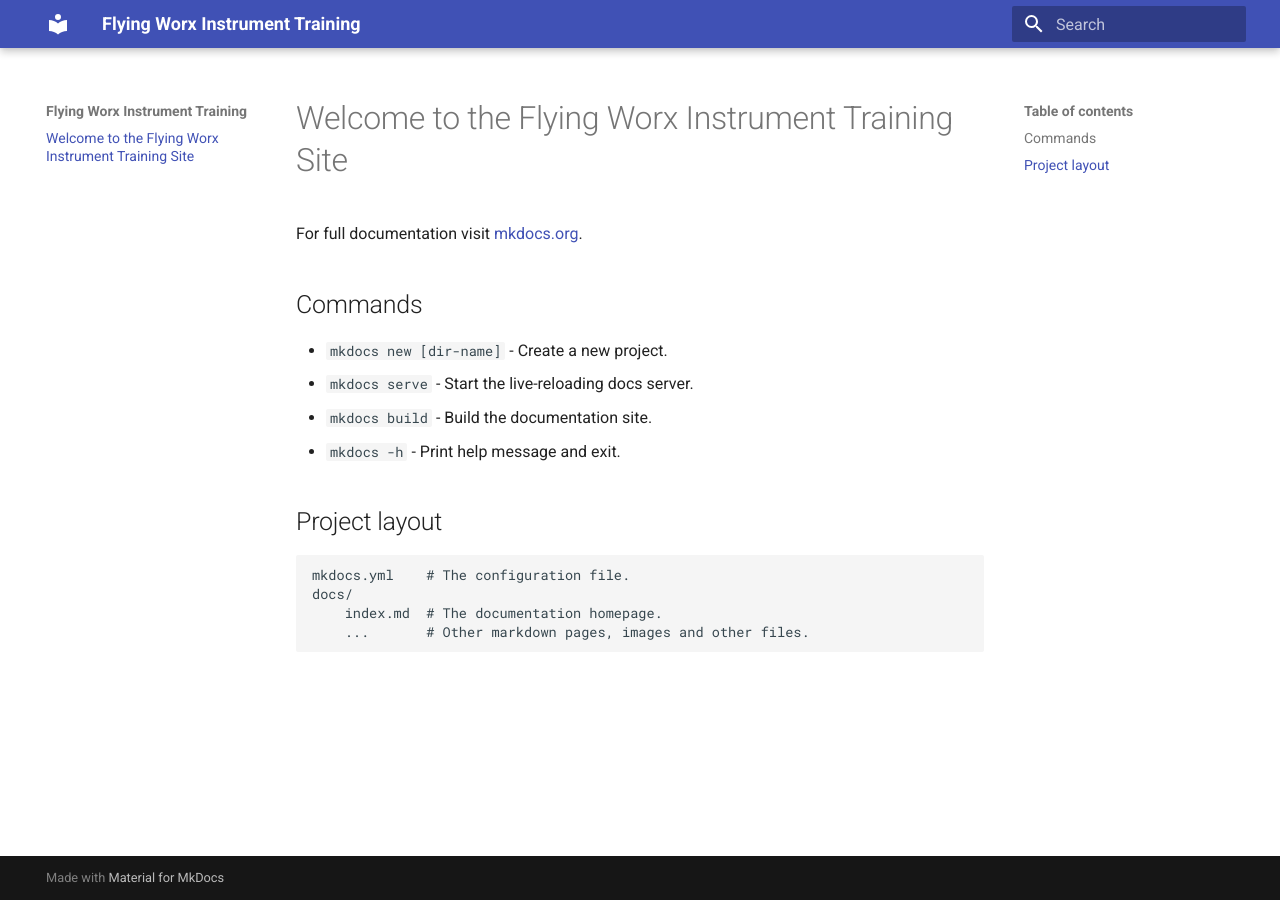
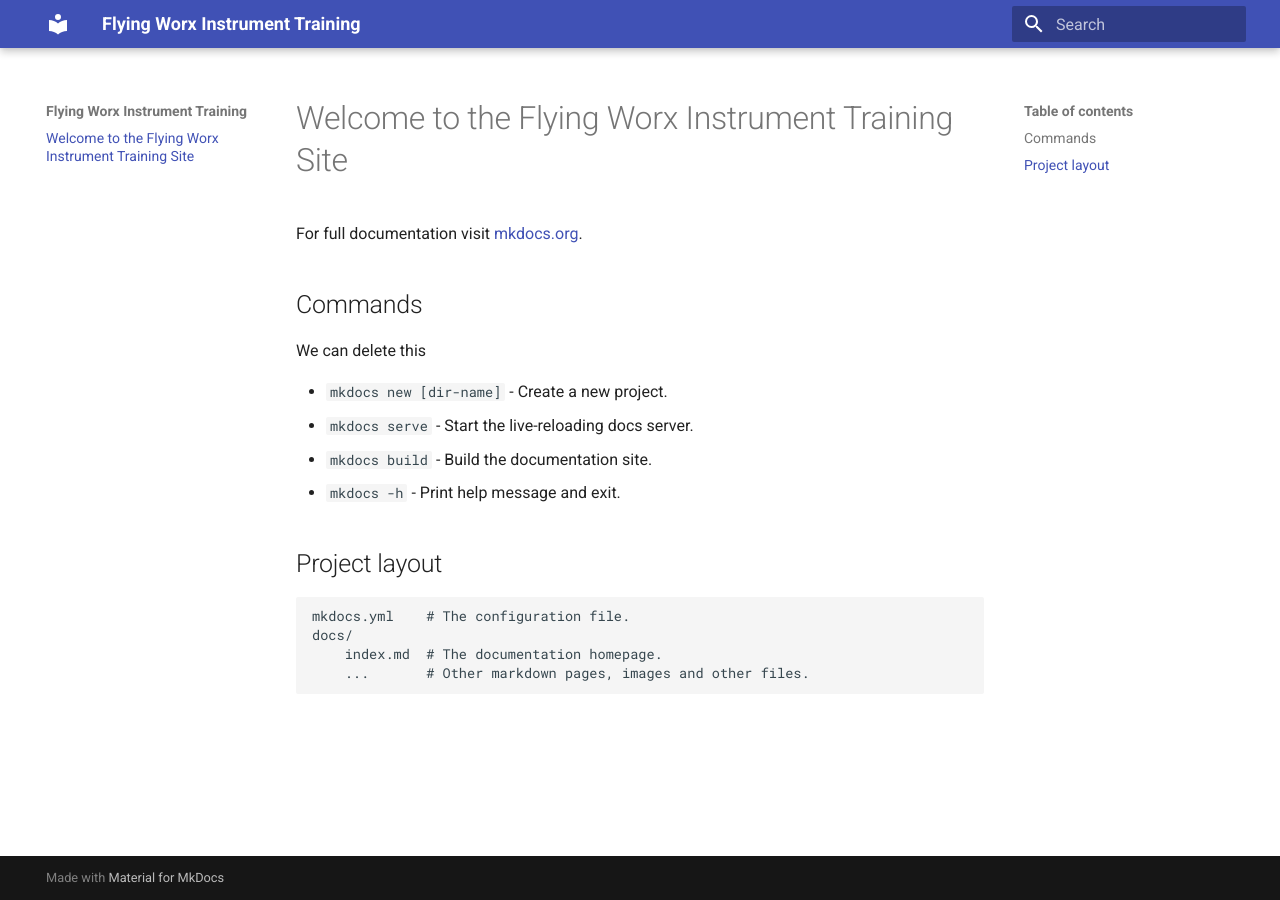
Before and after one commit to tbrown1967/flyingworx.com, an MkDocs documentation site: the page built from docs/index.md, in a window 1280 px wide. Built offline with MkDocs 1.6.1 and Material for MkDocs 9.7.7, drawn with Linux system fonts in a browser that asks for light colours.

Commit message:
Update index.md

```diff
--- a/docs/index.md
+++ b/docs/index.md
@@ -3,6 +3,8 @@
 For full documentation visit [mkdocs.org](https://www.mkdocs.org).
 
 ## Commands
+
+We can delete this
 
 * `mkdocs new [dir-name]` - Create a new project.
 * `mkdocs serve` - Start the live-reloading docs server.
```
